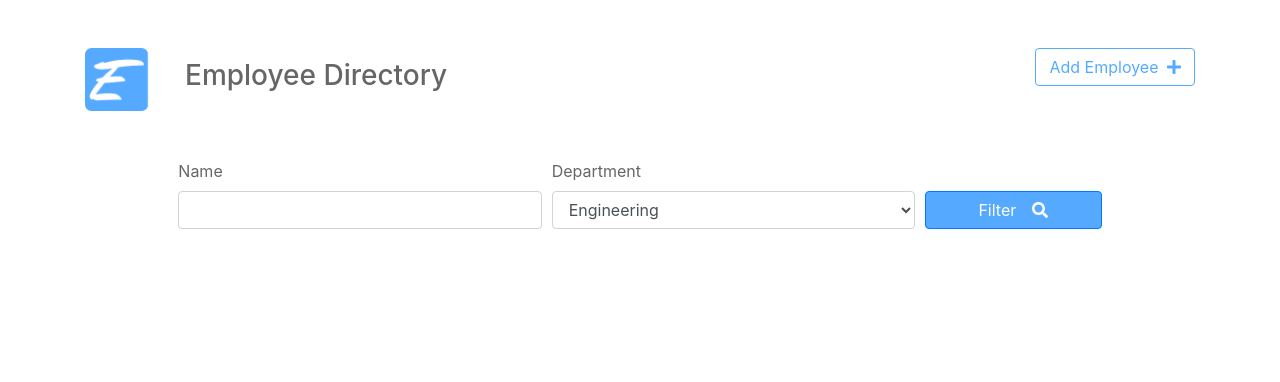
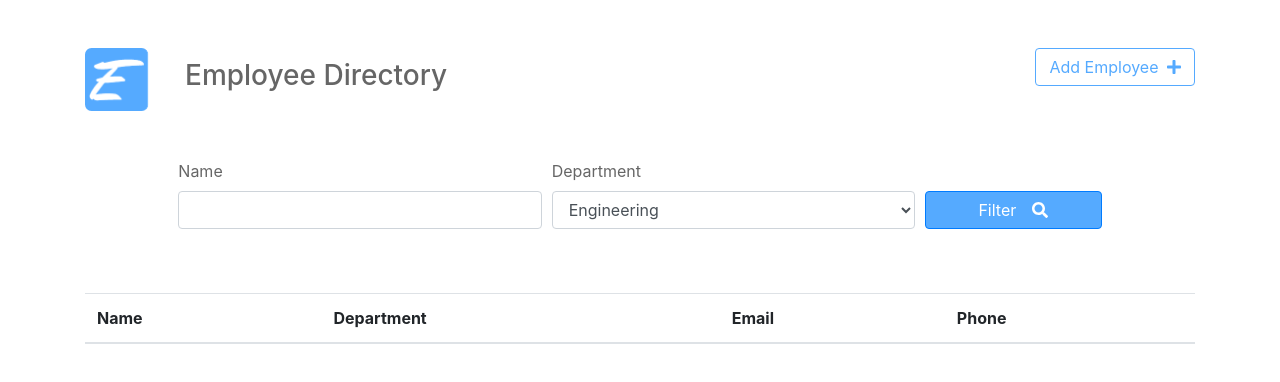
Before and after one commit to albaos91/UofT_Bootcamp_ReactEmployeeDashboard, a React (Create React App) app: page / in a window 1280 px wide. Shown: the top 382 px of the page. Built offline with nearby package versions, Linux system fonts and the light colour scheme.

Commit message:
feat: Add imitial table design and layout

```diff
--- a/src/App.js
+++ b/src/App.js
@@ -1,7 +1,8 @@
 import React from 'react';
 import './App.css';
+import Header from './components/Header';
 import Form from './components/Form';
-import Header from './components/Header';
+import Main from './components/Main';
 
 function App() {
   return (
@@ -9,6 +10,7 @@ function App() {
       <div className='container mt-5'>
         <Header />
         <Form />
+        <Main />
       </div>
     </div>
   );
--- /dev/null
+++ b/src/components/Main.js
@@ -0,0 +1,6 @@
+import React from 'react';
+import Table from './Table';
+
+export default function Main() {
+  return <Table />;
+}
--- /dev/null
+++ b/src/components/Table.js
@@ -0,0 +1,24 @@
+import React from 'react';
+import TableBody from './TableBody';
+
+export default function Table() {
+  return (
+    <div className='datatable mt-5'>
+      <table
+        id='table'
+        className='table table-striped table-hover table-condensed'
+      >
+        <thead>
+          <tr>
+            <th scope='col'>Name</th>
+            <th scope='col'>Department</th>
+            <th scope='col'>Email</th>
+            <th scope='col'>Phone</th>
+          </tr>
+        </thead>
+
+        <TableBody />
+      </table>
+    </div>
+  );
+}
--- /dev/null
+++ b/src/components/TableBody.js
@@ -0,0 +1,9 @@
+import React from 'react';
+
+export default function TableBody() {
+  return (
+    <React.Fragment>
+      <tbody></tbody>
+    </React.Fragment>
+  );
+}
```
